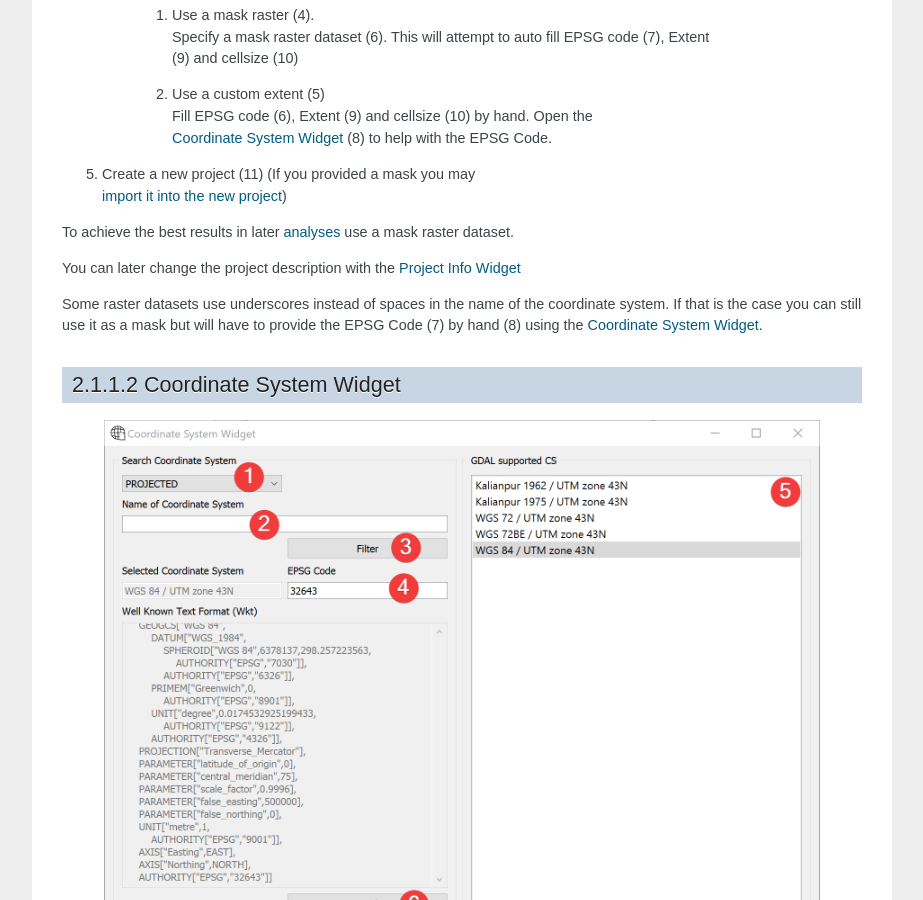
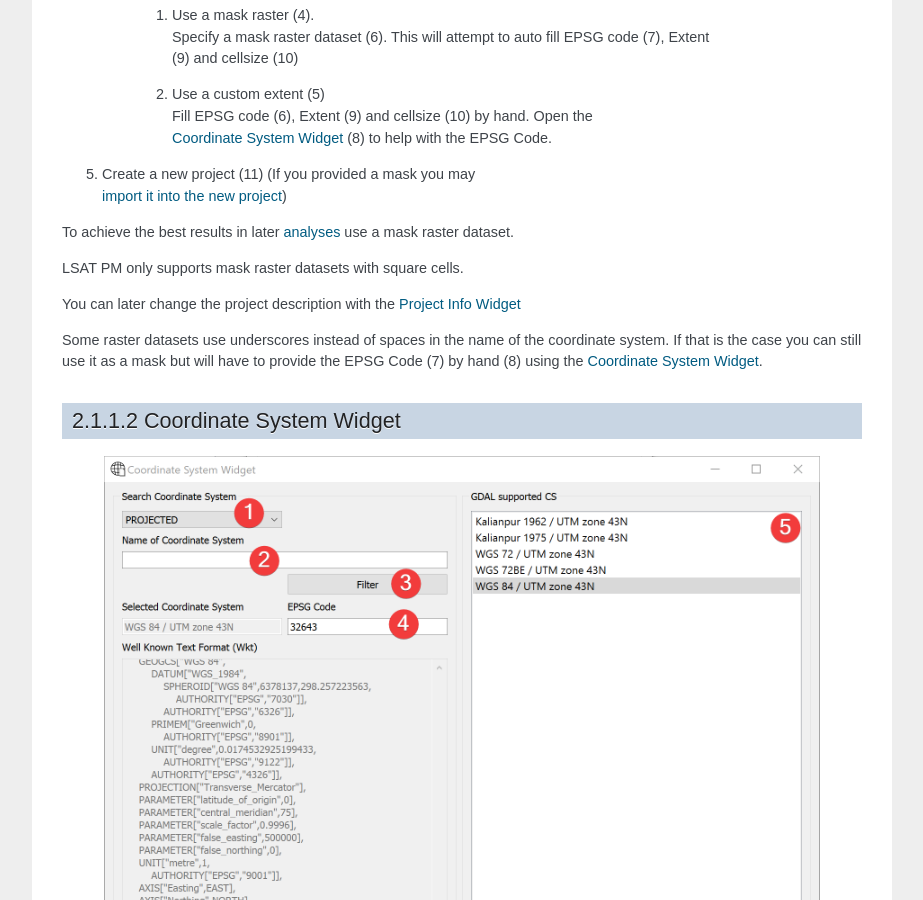
Before and after one commit to BGR-EGHA/LSAT-Documentation, a Sphinx documentation site: the page built from source/PROJECT/Project/NewProject.rst, in a window 1280 px wide and 900 px high, scrolled down 1108 px. Shown: the whole window, without its empty margins (198-1121 px from the left). Built offline with Sphinx 7.4.7, drawn with Linux system fonts in a browser that asks for light colours.

Commit message:
Only square cells are supported (also see BGR-EGHA/LSAT#16)

```diff
--- a/source/PROJECT/Project/NewProject.rst
+++ b/source/PROJECT/Project/NewProject.rst
@@ -29,6 +29,8 @@ Usage
 
 To achieve the best results in later :doc:`analyses</ANALYSIS/ANALYSIS>` use a mask raster
 dataset.
+
+LSAT PM only supports mask raster datasets with square cells.
 
 You can later change the project description with the
 :doc:`Project Info Widget</PROJECT/Project/ProjectInfo>`
```
